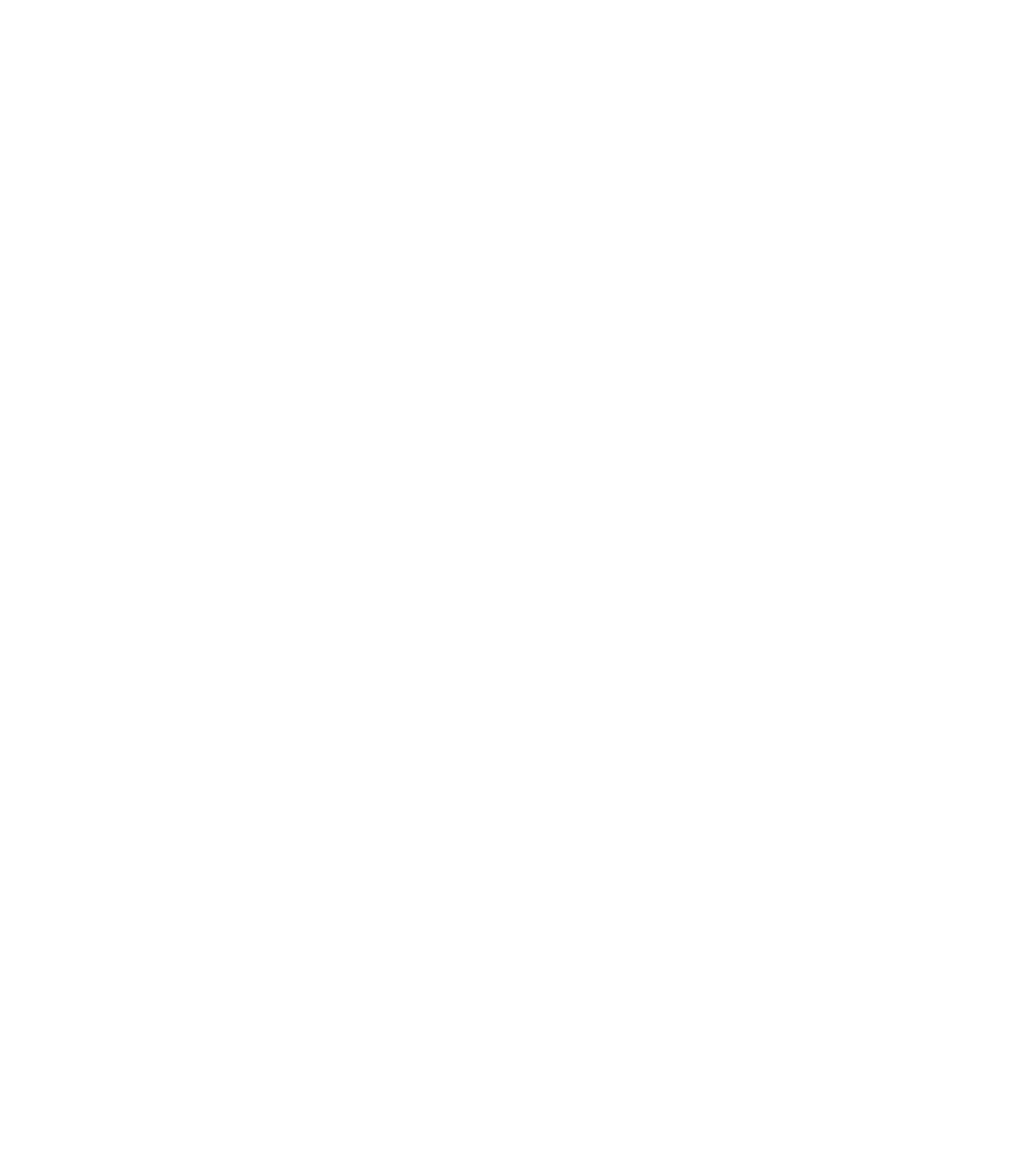
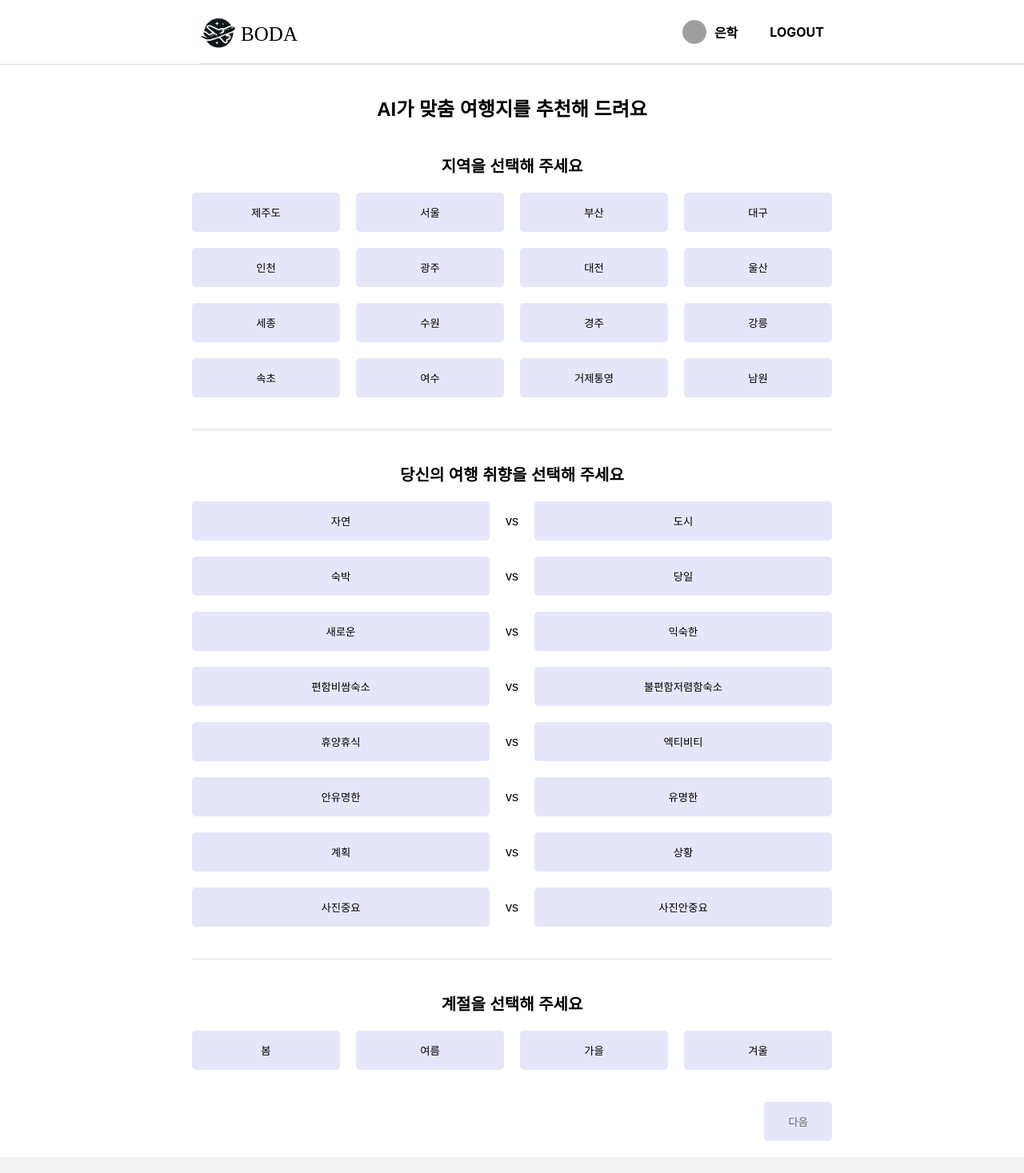
Before and after one commit to 24Hour-Team/boda-client, a React (Create React App) app: page /recommend in a window 1280 px wide. Before the commit this address had no page. Shown: the top 1467 px of the page at 80% size. Before the commit the page ends 800 px from the top, so only its background shows below. Built offline with nearby package versions, Linux system fonts and the light colour scheme; grey boxes are pictures that could not be loaded; a web font is replaced by a local one.

Commit message:
BODA-23 feat: 여행 정보 입력 페이지 구현

```diff
--- a/src/App.js
+++ b/src/App.js
@@ -2,12 +2,14 @@ import React from "react";
 import { BrowserRouter as Router, Routes, Route } from 'react-router-dom';
 import Layout from './components/Layout';
 import Home from './pages/Home';
+import TravelRecommendation from "./pages/TravelRecommendation";
 
 function App() {
   return (
     <Router>
       <Routes>
         <Route path="/" element={<Layout><Home /></Layout>} />
+        <Route path="/recommend" element={<Layout><TravelRecommendation /></Layout>} />
       </Routes>
     </Router>
   );
--- a/src/components/NavBar.jsx
+++ b/src/components/NavBar.jsx
@@ -19,6 +19,7 @@ const NavBar = () => { // profileImageUrl prop 추가
   };
 
   return (
+    <div>
     <div className="navbar">
       <div className="leftSection" onClick={goToMain}>
         <img src={logo} alt="BODA logo" className="logo" />
@@ -33,6 +34,9 @@ const NavBar = () => { // profileImageUrl prop 추가
       </div>
       <div className="separator" />
     </div>
+    <div class="body-content">
+  </div>
+  </div>
   );
 };
 
--- /dev/null
+++ b/src/pages/TravelRecommendation.jsx
@@ -0,0 +1,121 @@
+import React, { useState } from 'react';
+import '../styles/TravelRecommendation.css';
+
+const regions = [
+  '제주도', '서울', '부산', '대구', '인천', '광주', '대전', '울산', '세종', '수원',
+  '경주', '강릉', '속초', '여수', '거제통영', '남원'
+];
+
+const preferences = [
+  { left: '자연', right: '도시' },
+  { left: '숙박', right: '당일' },
+  { left: '새로운', right: '익숙한' },
+  { left: '편함비쌈숙소', right: '불편함저렴함숙소' },
+  { left: '휴양휴식', right: '엑티비티' },
+  { left: '안유명한', right: '유명한' },
+  { left: '계획', right: '상황' },
+  { left: '사진중요', right: '사진안중요' }
+];
+
+const seasons = ['봄', '여름', '가을', '겨울'];
+
+const TravelRecommendation = () => {
+  const [selectedRegion, setSelectedRegion] = useState('');
+  const [selectedPreferences, setSelectedPreferences] = useState(Array(preferences.length).fill(''));
+  const [selectedSeason, setSelectedSeason] = useState('');
+
+  const handleRegionClick = (region) => {
+    setSelectedRegion(region);
+  };
+
+  const handlePreferenceClick = (index, choice) => {
+    const newPreferences = [...selectedPreferences];
+    newPreferences[index] = choice;
+    setSelectedPreferences(newPreferences);
+  };
+
+  const handleSeasonClick = (season) => {
+    setSelectedSeason(season);
+  };
+
+  const isNextEnabled = selectedRegion && selectedPreferences.every(pref => pref) && selectedSeason;
+
+  const handleNextClick = () => {
+    if (isNextEnabled) {
+      console.log('Next step');
+    }
+  };
+
+  return (
+    <div className="travel-recommendation">
+      <h1>AI가 맞춤 여행지를 추천해 드려요</h1>
+
+      <div className="section">
+        <h2>지역을 선택해 주세요</h2>
+        <div className="options">
+          {regions.map((region) => (
+            <button
+              key={region}
+              className={`option ${selectedRegion === region ? 'selected' : ''}`}
+              onClick={() => handleRegionClick(region)}
+            >
+              {region}
+            </button>
+          ))}
+        </div>
+      </div>
+
+      <div className="section-divider"></div>
+
+      <div className="section">
+        <h2>당신의 여행 취향을 선택해 주세요</h2>
+        {preferences.map((pref, index) => (
+          <div key={index} className="preference">
+            <button
+              className={`option ${selectedPreferences[index] === 'left' ? 'selected' : ''}`}
+              onClick={() => handlePreferenceClick(index, 'left')}
+            >
+              {pref.left}
+            </button>
+            <span>vs</span>
+            <button
+              className={`option ${selectedPreferences[index] === 'right' ? 'selected' : ''}`}
+              onClick={() => handlePreferenceClick(index, 'right')}
+            >
+              {pref.right}
+            </button>
+          </div>
+        ))}
+      </div>
+
+      <div className="section-divider"></div>
+
+      <div className="section">
+        <h2>계절을 선택해 주세요</h2>
+        <div className="options">
+          {seasons.map((season) => (
+            <button
+              key={season}
+              className={`option ${selectedSeason === season ? 'selected' : ''}`}
+              onClick={() => handleSeasonClick(season)}
+            >
+              {season}
+            </button>
+          ))}
+        </div>
+      </div>
+
+      <div className="next-button-container">
+        <button
+          className={`next-button ${isNextEnabled ? 'enabled' : 'disabled'}`}
+          onClick={handleNextClick}
+          disabled={!isNextEnabled}
+        >
+          다음
+        </button>
+      </div>
+    </div>
+  );
+};
+
+export default TravelRecommendation;
--- a/src/styles/NavBar.css
+++ b/src/styles/NavBar.css
@@ -1,11 +1,21 @@
+/* 기존의 .navbar 스타일 */
 .navbar {
   display: flex;
   justify-content: space-between;
   align-items: center;
   background-color: white;
-  padding: 20px 250px; /* 기본 상하 좌우 패딩 */
+  padding: 20px 250px; /* 패딩 증가 */
   border-bottom: 1px solid #ddd;
-  position: relative;
+  position: fixed; /* 고정 위치 */
+  top: 0; /* 상단에 고정 */
+  width: 100%; /* 전체 너비 */
+  box-sizing: border-box; /* 패딩 포함한 너비 조정 */
+  z-index: 1000; /* 다른 요소보다 위에 표시 */
+}
+
+/* .navbar의 높이만큼 상단 여백 추가 */
+.body-content {
+  padding-top: 81px; /* .navbar의 높이만큼 여백 추가 */
 }
 
 .leftSection {
--- /dev/null
+++ b/src/styles/TravelRecommendation.css
@@ -0,0 +1,94 @@
+.travel-recommendation {
+  font-family: Arial, sans-serif;
+  padding: 20px;
+  max-width: 800px; /* 전체 컨테이너 너비 제한 */
+  margin: 0 auto; /* 가운데 정렬 */
+}
+
+h1 {
+  font-size: 24px;
+  text-align: center;
+  margin-bottom: 40px;
+}
+
+.section {
+  margin-bottom: 40px;
+  text-align: center; /* 섹션 내 요소 중앙 정렬 */
+}
+
+h2 {
+  font-size: 20px;
+  margin-bottom: 20px;
+}
+
+.options {
+  display: flex;
+  flex-wrap: wrap;
+  justify-content: center; /* 가운데 정렬 */
+  gap: 20px; /* 버튼 간격 증가 */
+}
+
+.option {
+  padding: 15px 30px; /* 버튼 패딩 증가 */
+  border: none;
+  border-radius: 5px;
+  background-color: #E6E6FA; /* 라벤더 색상 */
+  cursor: pointer;
+  flex: 1 0 21%; /* 버튼 크기 및 배치 조정 */
+  text-align: center;
+  transition: background-color 0.3s, color 0.3s; /* 호버 및 클릭 시 색상 전환 */
+}
+
+.option:hover {
+  background-color: #D8BFD8; /* 호버 시 색상 */
+}
+
+.option.selected {
+  background-color: #B57EDC; /* 선택된 버튼 색상 변경 */
+  color: #fff;
+}
+
+.preference {
+  display: flex;
+  align-items: center;
+  justify-content: center; /* 버튼 중앙 정렬 */
+  margin-bottom: 20px; /* 버튼 간격 증가 */
+}
+
+.preference button {
+  flex: 1 0 40%; /* 버튼 크기 및 배치 조정 */
+}
+
+.preference span {
+  margin: 0 20px; /* vs 텍스트 간격 증가 */
+}
+
+.section-divider {
+  border-top: 1px solid #ddd;
+  margin: 40px 0; /* 위아래 간격 조정 */
+}
+
+.next-button-container {
+  display: flex;
+  justify-content: flex-end; /* 다음 버튼 우측 정렬 */
+}
+
+.next-button {
+  padding: 15px 30px; /* 버튼 패딩 증가 */
+  border: none;
+  border-radius: 5px;
+  background-color: #E6E6FA; /* 라벤더 색상 */
+  cursor: not-allowed;
+  transition: background-color 0.3s, color 0.3s; /* 호버 시 색상 전환 */
+}
+
+.next-button.enabled {
+  background-color: #B57EDC; /* 활성화된 상태의 배경색 */
+  color: #fff;
+  cursor: pointer;
+}
+
+.next-button.disabled {
+  background-color: #E6E6FA;
+  color: #666;
+}
```
